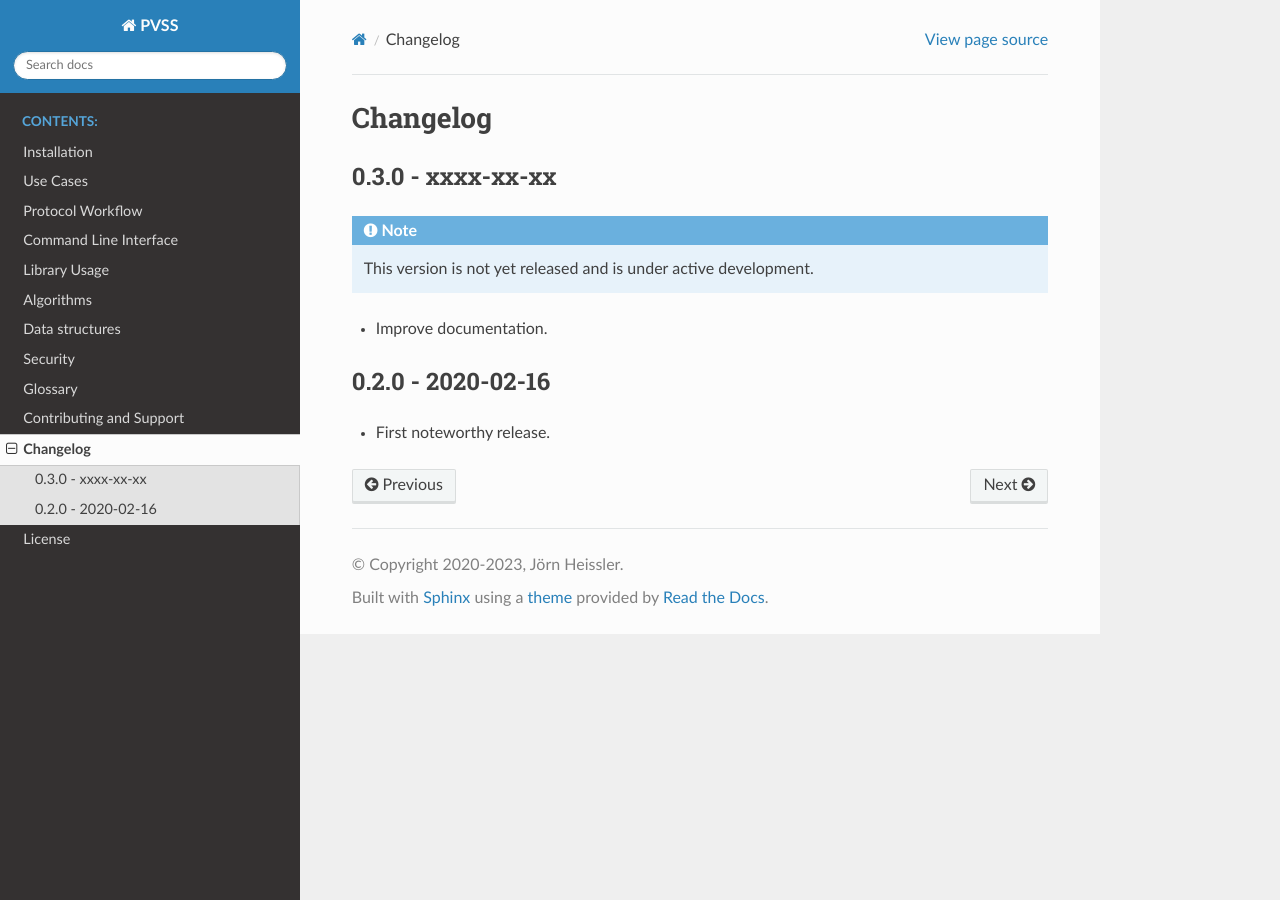
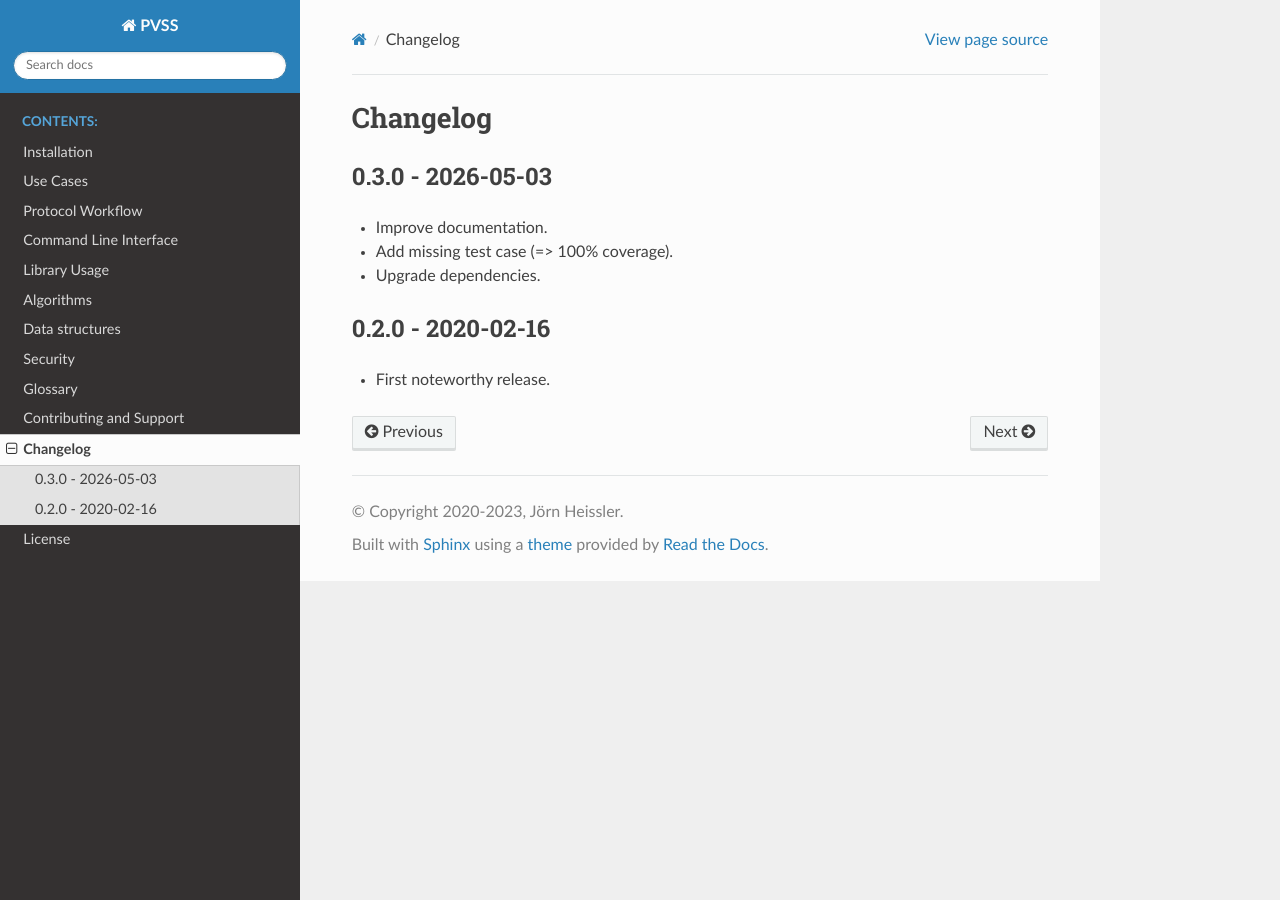
Before and after one commit to joernheissler/pvss, a Sphinx documentation site: the page built from doc/changelog.rst, in a window 1280 px wide. Built offline with Sphinx 7.4.7 and the Read the Docs theme 3.1.0, drawn with Linux system fonts in a browser that asks for light colours.

Commit message:
bump version to 0.3.0

```diff
--- a/doc/changelog.rst
+++ b/doc/changelog.rst
@@ -5,11 +5,13 @@ Changelog
 
 .. _changelog.0.3.0:
 
-0.3.0 - xxxx-xx-xx
+0.3.0 - 2026-05-03
 ------------------
-.. note:: This version is not yet released and is under active development.
 
 * Improve documentation.
+* Add missing test case (=> 100% coverage).
+* Upgrade dependencies.
+
 
 .. _changelog.0.2.0:
 
--- a/pvss/__init__.py
+++ b/pvss/__init__.py
@@ -4,4 +4,4 @@ Public interface for PVSS
 
 from .pvss import Pvss
 
-__version__ = "0.2.0"
+__version__ = "0.3.0"
--- a/pyproject.toml
+++ b/pyproject.toml
@@ -8,7 +8,7 @@ build-backend = "poetry.core.masonry.api"
 
 [project]
 name = "pvss"
-version = "0.2.0"
+version = "0.3.0"
 description = "Public Verifiable Secret Splitting in Python"
 license = "MIT"
 readme = "README.rst"
```
